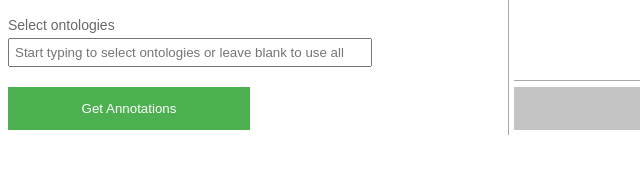
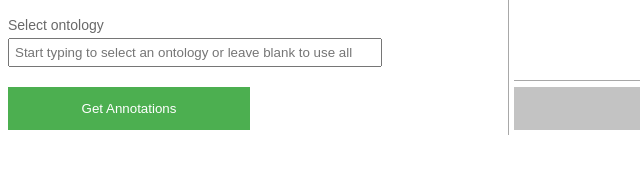
Before and after one commit to hadikariarachch/Text-annonator-a, a website: page view/index.html in a window 1280 px wide. Shown: the part 425-594 px from the top of the page, 0-640 px from the left. Drawn offline with Linux system fonts and the light colour scheme; no server answers.

Commit message:
minor change to gui

```diff
--- a/server.js
+++ b/server.js
@@ -20,8 +20,6 @@ const { window } = new JSDOM();
 const { document } = (new JSDOM('')).window;
 global.document = document; //making a global variable to make use of document
 
-var $ = jQuery = require('jquery')(window); //requires JQuery
-
 app.get("/", function(req, res) {
   //res.send("Welcome to annotator");
   res.sendFile(path.join(__dirname, "view", "index.html")); //call the startup html file and display it
--- a/view/css/home.css
+++ b/view/css/home.css
@@ -36,7 +36,7 @@ button:hover {
 }
 
 .selectOntologies{
-  width: 350px;
+  width: 360px;
   padding: 5px 5px 5px 5px;
 }
 
--- a/view/index.html
+++ b/view/index.html
@@ -26,8 +26,8 @@
             </div>
 
             <div class="ontologiesDiv">
-                <label for="ontologies" class="labels">Select ontologies</label>
-                <input class="selectOntologies" name="ontologies" id="ontologies" list="jsonOntologyList" autocomplete="on"  placeholder="Start typing to select ontologies or leave blank to use all"/>
+                <label for="ontologies" class="labels">Select ontology</label>
+                <input class="selectOntologies" name="ontologies" id="ontologies" list="jsonOntologyList" autocomplete="on"  placeholder="Start typing to select an ontology or leave blank to use all"/>
                 <input type="hidden" id="selectedOntologyId" value=""/>
                 <datalist id="jsonOntologyList">
                 </datalist>
```
Also changed, not shown: output/'1558398088660'.json (added), output/'1558398097026'.json (added).
